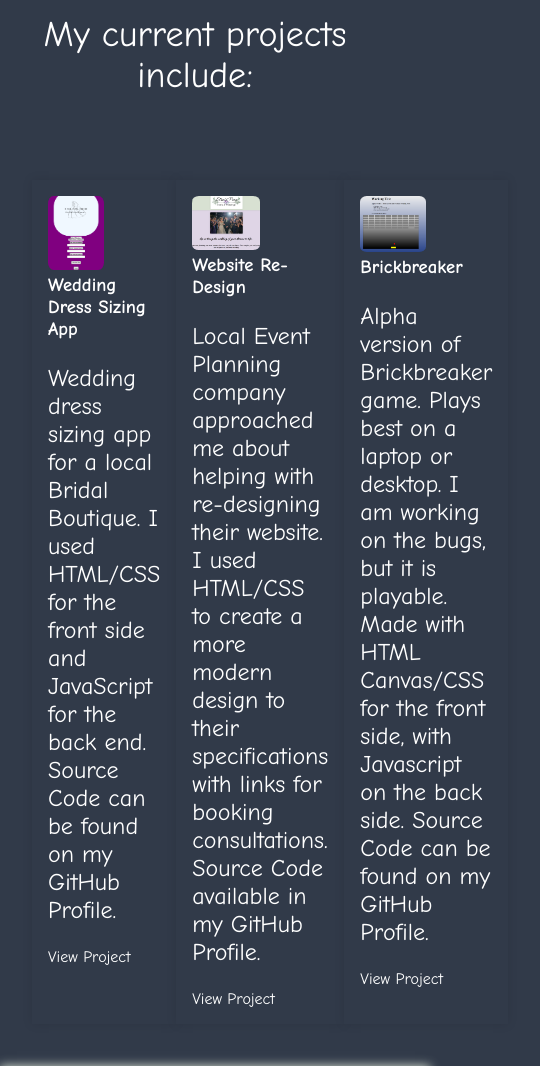
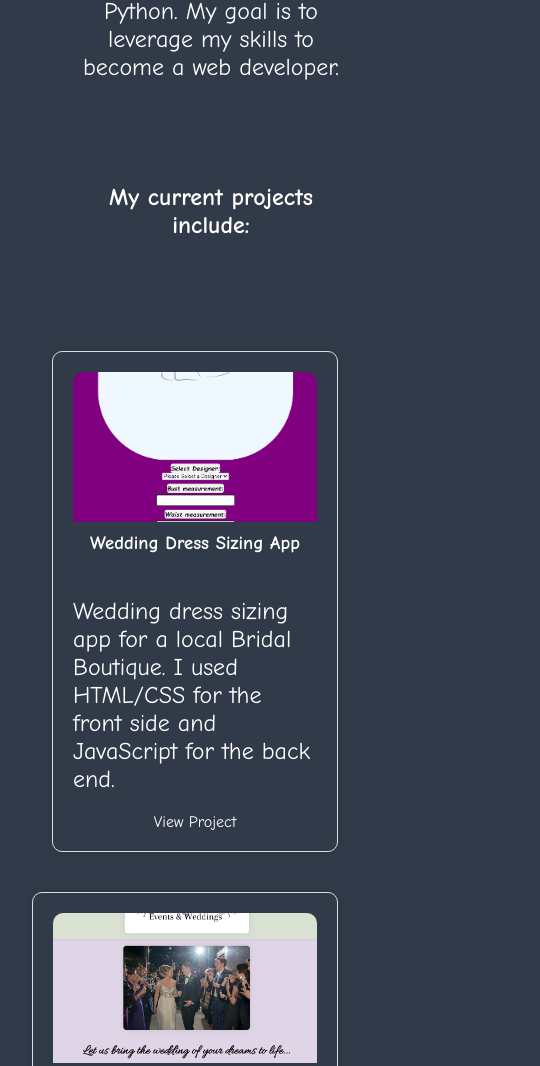
Before and after one commit to ItsHeyBlinken/ItsHeyblinken.github.io, a plain HTML site: page index.html in a window 390 px wide. Shown: the part 725-1791 px from the top of the page, 540 px wide, since content can reach past the window. Drawn offline with Linux system fonts and the light colour scheme.

Commit message:
updates to styling
Updated styling and layout to be more mobile responsive

```diff
--- a/index.html
+++ b/index.html
@@ -7,6 +7,7 @@
     <link rel="stylesheet" href="styles.css">
 </head>
 <body>
+    <header>
         <nav id="navbar">
             <ul>
                 <li><a href="#welcome-section">Welcome</a></li>
@@ -14,46 +15,49 @@
                 <li><a id="profile-link" href="https://github.com/ItsHeyBlinken" target="_blank">GitHub Profile</a></li>
             </ul>
         </nav>
+    </header>
     <main>
         <section id="welcome-section">
             <img id="logo" src="./images/Logo.png" alt="Logo">
             <p>Contact Me @ BytesByBlinken@gmail.com</p>
             <h1>Welcome to my Portfolio!</h1>
-        <p>Hi, My name is Chris. I am a gamer turned aspiring web developer. I am proficient in HTML, CSS, JavaScript, and have some knowledge of Python. My goal is to leverage my skills to become a web developer. </p>
-        <br>
-        <p style="font-size: 36px;">My current projects include:</p>
+            <p>Hi, My name is Chris. I am a gamer turned aspiring web developer. I am proficient in HTML, CSS, JavaScript, and have some knowledge of Python. My goal is to leverage my skills to become a web developer.</p>
+            <p class="project-intro">My current projects include:</p>
         </section>
         <section id="projects">
             <div class="project-tile">
                 <img src="./screenshots/Sizing App.png" alt="Dress Sizing App">
                 <h3>Wedding Dress Sizing App</h3>
-            <p>Wedding dress sizing app for a local Bridal Boutique.  I used HTML/CSS for the front side and JavaScript for the back end.  Source Code can be found on my GitHub Profile.</p>
+                <p>Wedding dress sizing app for a local Bridal Boutique.  I used HTML/CSS for the front side and JavaScript for the back end.</p>
                 <a href="./projects/Sizing App/Wedding-Gown-Sizing v3.html" target="_blank">View Project</a>
             </div>
             <div class="project-tile">
                 <img src="./projects/StressFree Site/SF Site.png" alt="Stress Free Screenshot">
                 <h3>Website Re-Design</h3>
-            <p>Local Event Planning company approached me about helping with re-designing their website. I used HTML/CSS to create a more modern design to their specifications with links for booking consultations. Source Code available in my GitHub Profile.</p>
+                <p>Local Event Planning company approached me about helping with re-designing their website. I used HTML/CSS to create a more modern design to their specifications with links for booking consultations.</p>
                 <a href="./projects/StressFree Site/Example.html" target="_blank">View Project</a>
             </div>
             <div class="project-tile">
                 <img src="./projects/Brick Breaker Game/Bricks.png" alt="Brickbreaker game screenshot">
                 <h3>Brickbreaker</h3>
-            <p>Alpha version of Brickbreaker game.  Plays best on a laptop or desktop.  I am working on the bugs, but it is playable.  Made with HTML Canvas/CSS for the front side, with Javascript on the back side.  Source Code can be found on my GitHub Profile.</p>
+                <p>Alpha version of Brickbreaker game.  Plays best on a laptop or desktop.  I am working on the bugs, but it is playable.  Made with HTML Canvas/CSS for the front side, with Javascript on the back side.</p>
                 <a href="./projects/Brick Breaker Game/index.html" target="_blank">View Project</a>
             </div>
         </section>
     </main>
-</body>
     <footer>
+        <div>
+            <p>*All Source Code can be found on my GitHub*</p>
+        </div>
         <div>
             <p><strong>&copy; 2024 - <strong>BytesByBlinken 2024</strong></p>
         </div>
         <div>
-        <img id="logo" src="./images/Logo.png" alt="Logo">
+            <img id="footer-logo" src="./images/Logo.png" alt="Logo">
         </div>
         <div>
             <p>Contact Me @ BytesByBlinken@gmail.com</p>
         </div>
     </footer>
+</body>
 </html>
--- a/styles.css
+++ b/styles.css
@@ -4,6 +4,11 @@ body {
     font-family: 'Comic Sans MS', sans-serif;
     background-color: #313a49;
     flex-direction: column;
+}
+
+#footer-logo {
+    width: 15%;
+    height: auto;
 }
 
 #logo {
@@ -86,7 +91,6 @@ section:nth-child(2) {
 }
 
 main {
-    display: flex;
     flex-wrap: wrap;
 }
 
@@ -96,16 +100,39 @@ main {
     color: #fff;
 }
 
+.project-intro {
+    font-size: 24px;
+    font-weight: bold;
+    margin-bottom: 20px;
+    color: #333;
+}
+
 .project-tile {
+    display: flex;
+    flex-direction: column;
+    align-items: center;
+    padding: 20px;
+    border: 1px solid #ddd;
+    border-radius: 10px;
+    box-shadow: 0 0 10px rgba(0, 0, 0, 0.1);
+    margin: 20px;
     background-color: #313a49;
-    padding: 1em;
-    margin-bottom: 20px;
-    box-shadow: 0 0 10px rgba(0, 0, 0, 0.1);
+}
+
+.project-tile img {
+    width: 100%;
+    height: 150px;
+    object-fit: cover;
+    border-radius: 10px 10px 0 0;
 }
 
 .project-tile h3 {
-    margin-top: 0;
+    margin-top: 10px;
     color: #fff;
+}
+
+.project-tile p {
+    margin-bottom: 20px;
 }
 
 .project-tile a {
@@ -117,47 +144,13 @@ main {
     color: #23527c;
 }
 
-/* Media query for mobile devices */
-@media (max-width: 768px) {
-    #welcome-section {
-        height: auto;
-        padding: 1em;
-        padding-top: 60px;
-    }
-    #navbar {
-        padding: 0.5em;
-        flex-direction: column; /* added for mobile responsiveness */
-        position: relative;
-    }
-    #navbar ul {
-        flex-direction: column;
-    }
-    #navbar li {
-        margin-right: 0;
-        margin-bottom: 10px;
-    }
-    .project-tile {
-        width: 100%;
-        margin-bottom: 10px; /* reduced margin for mobile devices */
-        flex-direction: column;
-    }
-    .project-tile:nth-child(even) {
-        margin-left: 0; /* remove left margin for even-numbered tiles */
-        flex-direction: column;
-    }
-    footer {
-        flex-direction: column; /* added for mobile responsiveness */
-    }
-    footer div {
-        flex-direction: column; /* added for mobile responsiveness */
-    }
-}
 
 #welcome-section p {
     font-size: 24px;
     font-family: 'Comic Sans MS', sans-serif;
     text-align: center;
     color: #fff;
+    width: 70%;
 }
 
 footer {
@@ -181,3 +174,54 @@ footer div {
     display: flex;
     justify-content: space-evenly;
 }
+
+/* Media query for mobile devices */
+@media (max-width: 768px) {
+    #welcome-section {
+        height: auto;
+        padding: 1em;
+        padding-top: 60px;
+        text-align: center;
+    }
+    #welcome-section p {
+        text-align: center;
+        height: auto;
+        padding: 1em;
+        padding-top: 30px;
+    }
+    #logo {
+        width: 40%;
+    }
+    #footer-logo {
+        width: 20%;
+    }
+    #navbar {
+        padding: 0.5em;
+        flex-direction: column; /* added for mobile responsiveness */
+        position: relative;
+    }
+    #navbar li {
+        margin-right: 10px;
+        margin-bottom: 10px;
+    }
+    #projects {
+        display: flex;
+        flex-wrap: wrap;
+        justify-content: center;
+    }
+   .project-tile {
+        flex-direction: column;
+        width: 100%;
+        margin-bottom: 20px; /* reduced margin for mobile devices */
+    }
+   .project-tile:nth-child(even) {
+        margin-left: 0; /* remove left margin for even-numbered tiles */
+        flex-direction: column;
+    }
+    footer {
+        flex-direction: column; /* added for mobile responsiveness */
+    }
+    footer div {
+        flex-direction: column; /* added for mobile responsiveness */
+    }
+}
```
Lines whose indentation alone changed are shown as unchanged.
